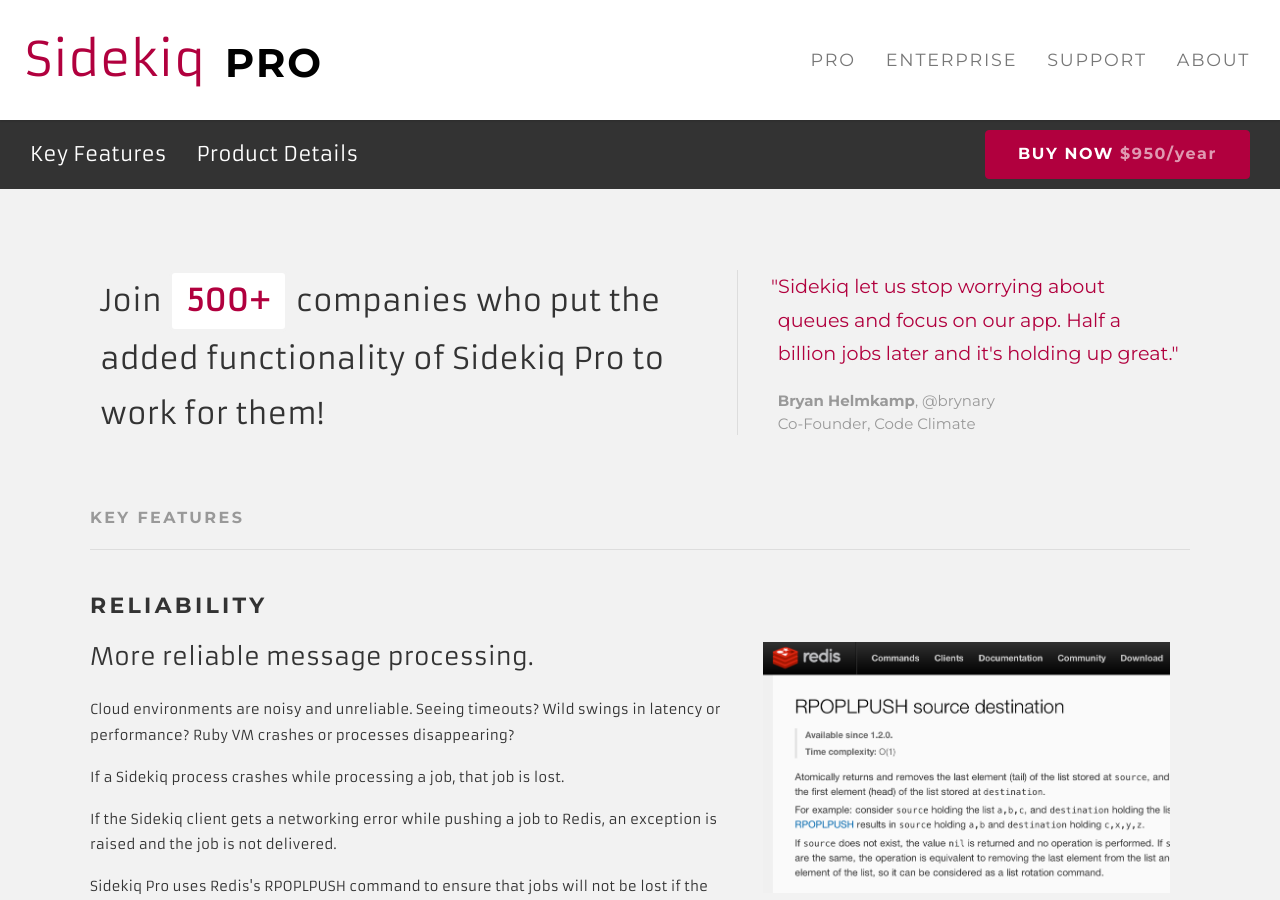
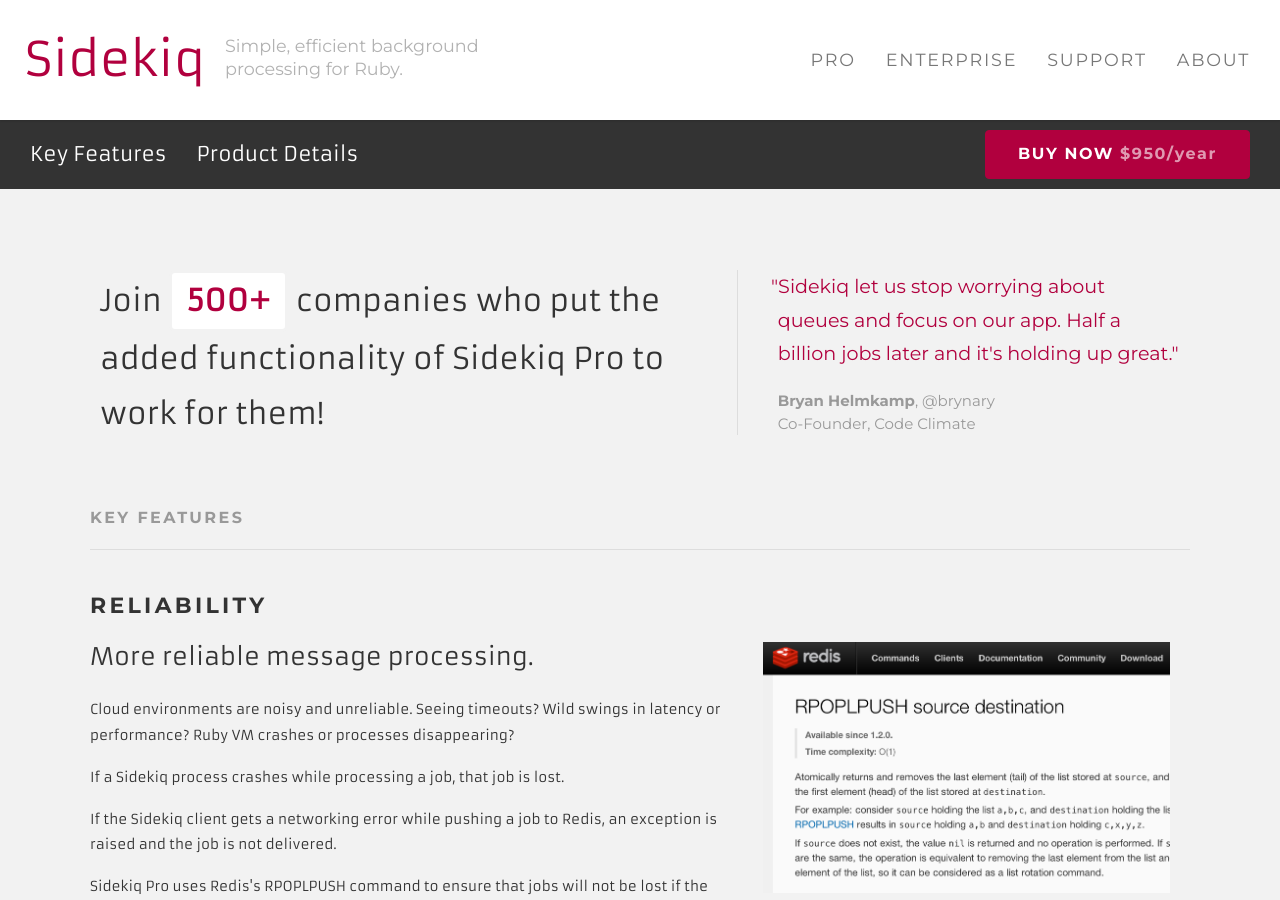
Before and after one commit to gurusoftware007/Sidekiq, a Jekyll site: the page built from products/pro.html, in a window 1280 px wide and 900 px high. Built offline with Jekyll 4.4.1, drawn with Linux system fonts in a browser that asks for light colours.

Commit message:
Pro page

```diff
--- a/products/pro.html
+++ b/products/pro.html
@@ -1,68 +1,23 @@
-<!DOCTYPE html>
-<html>
-<head>
-  <meta charset="utf8">
-  <title>Sidekiq Pro</title>
-  <meta name="description" content="Simple, efficient background job processing for Ruby">
-  <meta property="og:site_name" content="Sidekiq">
-  <meta property="og:type" content="company">
-  <meta property="og:title" content="Simple, efficient job processing for Ruby">
-  <meta property="og:url" content="http://sidekiq.org">
-  <meta property="og:image" content="http://sidekiq.org/img/logo.png">
-  <meta property="og:description" content="Sidekiq is a simple, efficient system for job processing">
-  <meta name="viewport" content="width=device-width, initial-scale=1.0">
-  <link rel="canonical" href="http://sidekiq.org/pro">
-  <link rel="stylesheet" href="http://sidekiq.org/css/global.css">
-  <link rel="stylesheet" href="https://fonts.googleapis.com/css?family=Armata|Montserrat:400,700">
-  <link rel="shortcut icon" type="image/ico" href="/favicon.ico">
-  <script defer src="https://cdnjs.cloudflare.com/ajax/libs/jquery/1.12.0/jquery.min.js">
-  </script>
-  <script defer src="https://cdnjs.cloudflare.com/ajax/libs/twitter-bootstrap/3.3.4/js/bootstrap.min.js">
-  </script>
-  <script defer src="js/scrollingcarousel.2.0.min.js">
-  </script>
-  <script defer src="js/skq-global.js">
-  </script>
-</head>
-<body>
-  <header>
-    <nav role="navigation" class="navbar navbar-default navbar-fixed-top pro">
-      <div class="container-fluid skq-header">
-        <div class="navbar-header">
-          <button data-toggle="collapse" data-target="#navbar-top-collapse-1" class="navbar-toggle"><span class="sr-only">Toggle navigation</span><span class="icon-bar"></span><span class="icon-bar"></span><span class="icon-bar"></span></button><a href="../" class="skq navbar-brand">Sidekiq</a><span class="pro skq-tagline navbar-brand col-sm-5 hidden-xs">Pro</span>
-        </div>
-        <div id="navbar-top-collapse-1" class="collapse navbar-collapse">
-          <ul class="nav navbar-nav navbar-right">
-            <li>
-              <a href="../products/pro" class="skq-nav-link">Pro</a>
-            </li>
-            <li>
-              <a href="../products/enterprise" class="skq-nav-link">Enterprise</a>
-            </li>
-            <li>
-              <a href="../support" class="skq-nav-link">Support</a>
-            </li>
-            <li>
-              <a href="../about" class="skq-nav-link">About</a>
-            </li>
-          </ul>
-        </div>
-      </div>
-    </nav>
-  </header>
+---
+layout: default
+---
 <main>
     <div class="row purchase no-margin">
         <div class="col-xs-12 page-links">
-        <a href="#features" class="jump-link hidden-xs">Key Features</a><a href="#details" class="jump-link hidden-xs">Product Details</a> <a href="https://plasso.co/s/YSeEjhi5ga" class="btn btn-primary">Buy Now <span>$950/year</span></a>
+            <a href="#features" class="jump-link hidden-xs">Key Features</a><a href="#details"
+                                                                               class="jump-link hidden-xs">Product
+            Details</a> <a href="https://plasso.co/s/YSeEjhi5ga" class="btn btn-primary">Buy Now <span>$950/year</span></a>
         </div>
     </div>
     <div class="container skq-hero-area product-pg">
         <div class="row">
             <div class="col-sm-7">
-          <p class="skq-hero-text">Join <span class="skq-counter-number">500+</span> companies who put the added functionality of Sidekiq Pro to work for them!</p>
+                <p class="skq-hero-text">Join <span class="skq-counter-number">500+</span> companies who put the added
+                    functionality of Sidekiq Pro to work for them!</p>
             </div>
             <div class="col-sm-5 rule-left">
-          <p class="skq-quote"><span class="floating-quotation">"</span>Sidekiq let us stop worrying about queues and focus on our app. Half a billion jobs later and it's holding up great."</p>
+                <p class="skq-quote"><span class="floating-quotation">"</span>Sidekiq let us stop worrying about queues
+                    and focus on our app. Half a billion jobs later and it's holding up great."</p>
                 <div class="skq-quoted">
                     <strong>Bryan Helmkamp</strong>, @brynary<br>
                     Co-Founder, <a href="http://codeclimate%20.com/" target="_new">Code Climate</a>
@@ -78,35 +33,46 @@
             <div class="col-sm-7">
                 <h3>Reliability</h3>
                 <h6>More reliable message processing.</h6>
-          <p>Cloud environments are noisy and unreliable. Seeing timeouts? Wild swings in latency or performance? Ruby VM crashes or processes disappearing?</p>
+                <p>Cloud environments are noisy and unreliable. Seeing timeouts? Wild swings in latency or performance?
+                    Ruby VM crashes or processes disappearing?</p>
                 <p>If a Sidekiq process crashes while processing a job, that job is lost.</p>
-          <p>If the Sidekiq client gets a networking error while pushing a job to Redis, an exception is raised and the job is not delivered.</p>
-          <p>Sidekiq Pro uses Redis's RPOPLPUSH command to ensure that jobs will not be lost if the process crashes or gets a KILL signal.</p>
-          <p>The Sidekiq Pro client can withstand transient Redis outages or timeouts. It will enqueue jobs locally upon error and attempt to deliver those jobs once connectivity is restored.</p>
+                <p>If the Sidekiq client gets a networking error while pushing a job to Redis, an exception is raised
+                    and the job is not delivered.</p>
+                <p>Sidekiq Pro uses Redis's RPOPLPUSH command to ensure that jobs will not be lost if the process
+                    crashes or gets a KILL signal.</p>
+                <p>The Sidekiq Pro client can withstand transient Redis outages or timeouts. It will enqueue jobs
+                    locally upon error and attempt to deliver those jobs once connectivity is restored.</p>
             </div>
             <div class="col-sm-5">
-        <div class="spacer"></div><img src="../img/reliability.png" class="skq-copy-img img-responsive"></div>
+                <div class="spacer"></div>
+                <img src="../img/reliability.png" class="skq-copy-img img-responsive"></div>
         </div>
         <hr>
         <div class="row">
             <div class="col-sm-7">
                 <h3>Batches</h3>
                 <h6>Group jobs into a set and follow their progress.</h6>
-          <p>Create a set of jobs which can be tracked as a group, programmatically or within the Sidekiq Web interface. You can see success and failure counts along with error information for failed jobs within the batch.</p>
-          <p>Batches can fire a callback when all jobs are complete, allowing much more complex job workflows than Sidekiq.</p>
+                <p>Create a set of jobs which can be tracked as a group, programmatically or within the Sidekiq Web
+                    interface. You can see success and failure counts along with error information for failed jobs
+                    within the batch.</p>
+                <p>Batches can fire a callback when all jobs are complete, allowing much more complex job workflows than
+                    Sidekiq.</p>
             </div>
             <div class="col-sm-5">
-        <div class="spacer"></div><img src="../img/batch.png" class="skq-copy-img img-responsive"></div>
+                <div class="spacer"></div>
+                <img src="../img/batch.png" class="skq-copy-img img-responsive"></div>
         </div>
         <hr>
         <div class="row">
             <div class="col-sm-7">
                 <h3>Support</h3>
                 <h6>Priority support from the author of Sidekiq.</h6>
-          <p>Background processing is a major component of your application. Guarantee direct access to a Sidekiq expert. Your subscription gives you priority support for any unforesee issues.</p>
+                <p>Background processing is a major component of your application. Guarantee direct access to a Sidekiq
+                    expert. Your subscription gives you priority support for any unforesee issues.</p>
             </div>
             <div class="col-sm-5">
-        <div class="spacer"></div><img src="../img/support.png" class="skq-copy-img img-responsive"></div>
+                <div class="spacer"></div>
+                <img src="../img/support.png" class="skq-copy-img img-responsive"></div>
         </div>
         <div class="spacer"></div>
     </div>
@@ -174,46 +156,9 @@
     </div>
     <footer class="skq-subfooter">
         <div class="fluid-container">
-        <h4>Questions, comments, &amp; concerns?<a href="mailto:info@contribsys.com?subject=Sidekiq%20question,%20comment,%20concern" type="button" class="btn btn-default">info@contribsys.com</a></h4>
+            <h4>Questions, comments, &amp; concerns?<a
+                    href="mailto:info@contribsys.com?subject=Sidekiq%20question,%20comment,%20concern" type="button"
+                    class="btn btn-default">info@contribsys.com</a></h4>
         </div>
     </footer>
 </main>
-  <footer>
-    <div class="container-fluid">
-      <div class="row">
-        <div class="col-sm-7">
-          <div class="skq-footer-brand">
-            Sidekiq<a href="http://rubyheroes.com/" target="_new"><img src="../img/hero-award.svg" class="skq-award"></a><a href="https://www.blackducksoftware.com/open-source-rookies/2012-recipients" target="_new"><img src="../img/rookie-award.png" class="skq-award"></a>
-          </div>
-        </div>
-        <div class="col-xs-5">
-          <a href="http://contribsys.com/" target="_new"><img src="../img/cs-footer-logo.png" class="skq-footer-logo"></a>
-        </div>
-      </div>
-      <hr>
-      <div class="row">
-        <div class="col-sm-2">
-          <a href="https://github.com/mperham/sidekiq/" target="_new">OSS <small><span class="glyphicon glyphicon-new-window"></span></small></a><br>
-          <a href="../products/pro">Pro</a><br>
-          <a href="../products/enterprise">Enterprise</a>
-        </div>
-        <div class="col-sm-2">
-          <a href="https://github.com/mperham/sidekiq/wiki" target="_new">Wiki</a><br>
-          <a href="../support">Support</a><br>
-          <a href="https://github.com/mperham/sidekiq/" target="_new">Source</a>
-        </div>
-        <div class="col-sm-3">
-          <a href="../about">About</a><br>
-          <a href="https://twitter.com/sidekiq" target="_new">On Twitter</a><br>
-          <a href="http://confreaks.com/videos/1290-rubyconf2012-asynchronous-processing-for-fun-and-profit" target="_new">At Rubyconf 2012</a>
-        </div>
-        <div class="col-sm-5">
-          <hr class="visible-xs">
-          <small>Copyright © 2016 Contributed Systems LLC.<br class="hidden-xs">
-          Made with care in Portland, OR.</small>
-        </div>
-      </div>
-    </div>
-  </footer>
-</body>
-</html>
```
Also changed, not shown: other parts of products/pro.html (+23 -7 lines). Lines whose indentation alone changed are shown as unchanged.
